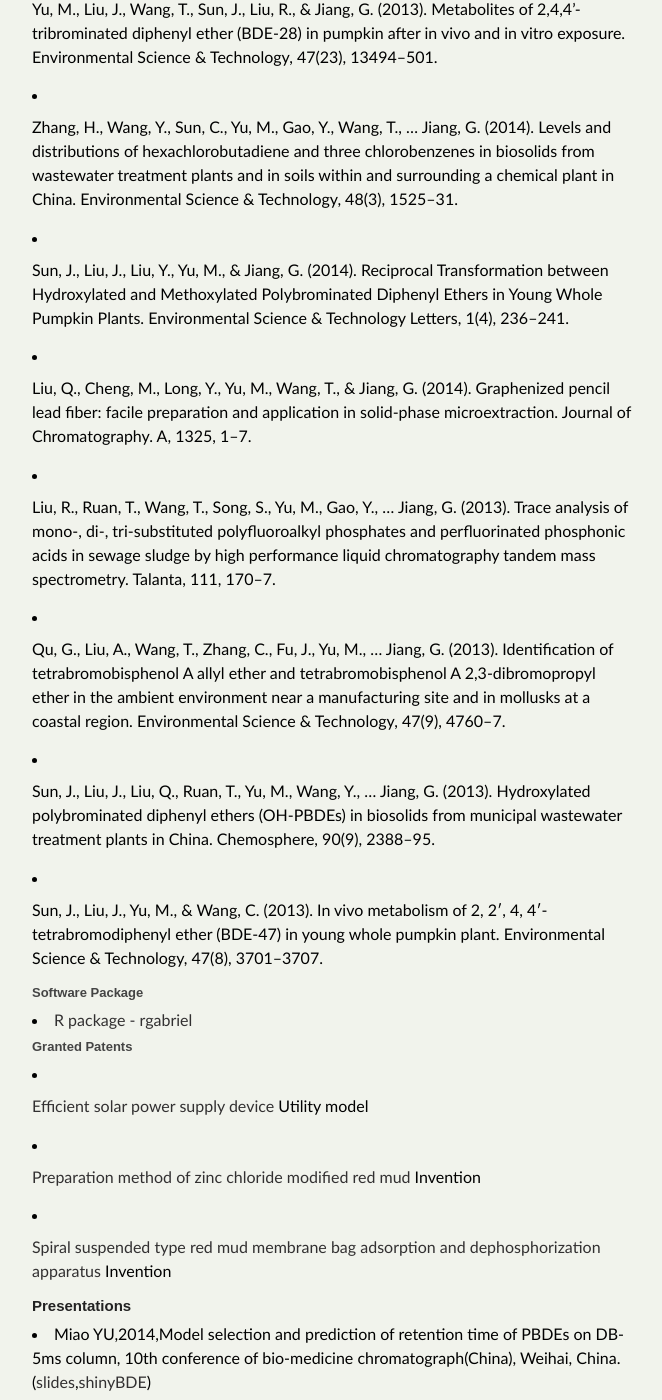
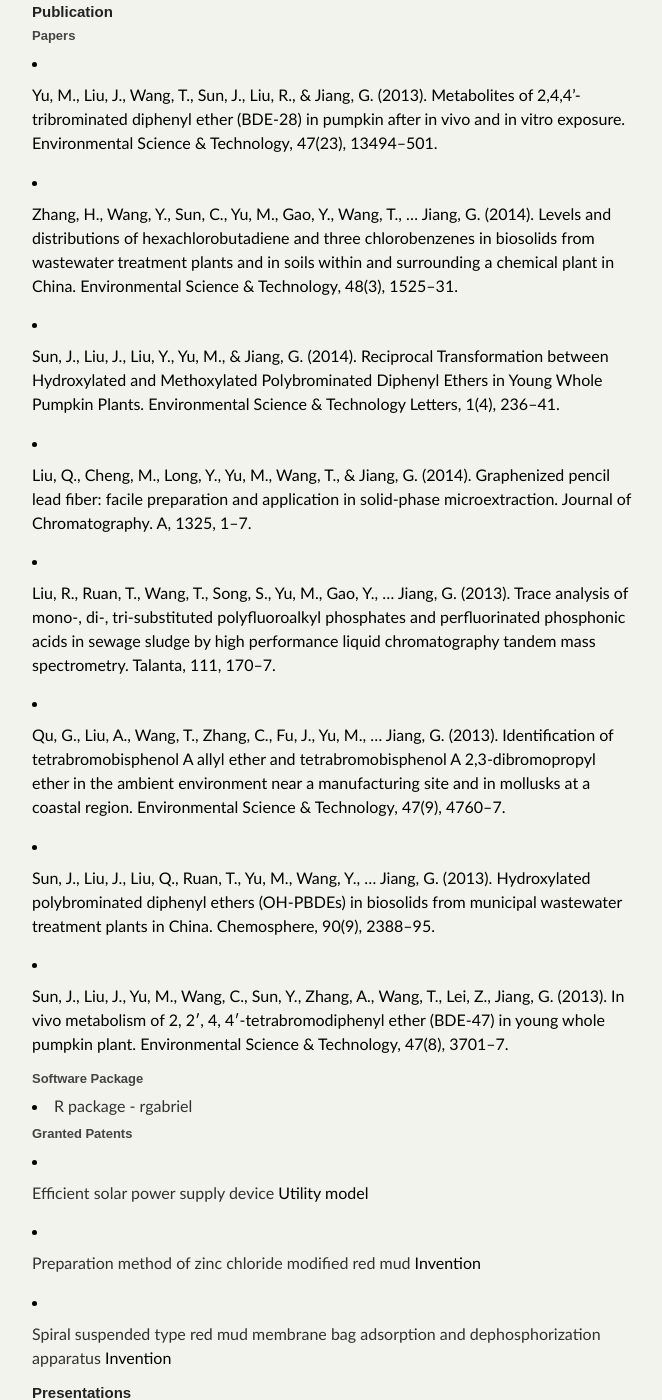
Before and after one commit to yufree/blog, a Jekyll site: the page built from vitae/index.md, in a window 1280 px wide and 1400 px high, scrolled down 1472 px. Shown: the whole window, without its empty margins (308-970 px from the left). Built offline with Jekyll 4.4.1, drawn with Linux system fonts in a browser that asks for light colours; some web fonts are replaced; some of the changed text lies outside the part shown.

Commit message:
update cv

```diff
--- a/vitae/index.md
+++ b/vitae/index.md
@@ -55,7 +59,7 @@
 
 - Zhang, H., Wang, Y., Sun, C., Yu, M., Gao, Y., Wang, T., … Jiang, G. (2014). Levels and distributions of hexachlorobutadiene and three chlorobenzenes in biosolids from wastewater treatment plants and in soils within and surrounding a chemical plant in China. Environmental Science & Technology, 48(3), 1525–31.
 
-- Sun, J., Liu, J., Liu, Y., Yu, M., & Jiang, G. (2014). Reciprocal Transformation between Hydroxylated and Methoxylated Polybrominated Diphenyl Ethers in Young Whole Pumpkin Plants. Environmental Science & Technology Letters, 1(4), 236–241.
+- Sun, J., Liu, J., Liu, Y., Yu, M., & Jiang, G. (2014). Reciprocal Transformation between Hydroxylated and Methoxylated Polybrominated Diphenyl Ethers in Young Whole Pumpkin Plants. Environmental Science & Technology Letters, 1(4), 236–41.
 
 - Liu, Q., Cheng, M., Long, Y., Yu, M., Wang, T., & Jiang, G. (2014). Graphenized pencil lead fiber: facile preparation and application in solid-phase microextraction. Journal of Chromatography. A, 1325, 1–7.
 
@@ -65,7 +69,7 @@
 
 - Sun, J., Liu, J., Liu, Q., Ruan, T., Yu, M., Wang, Y., … Jiang, G. (2013). Hydroxylated polybrominated diphenyl ethers (OH-PBDEs) in biosolids from municipal wastewater treatment plants in China. Chemosphere, 90(9), 2388–95.
 
-- Sun, J., Liu, J., Yu, M., & Wang, C. (2013). In vivo metabolism of 2, 2′, 4, 4′-tetrabromodiphenyl ether (BDE-47) in young whole pumpkin plant. Environmental Science & Technology, 47(8), 3701–3707.
+- Sun, J., Liu, J., Yu, M., Wang, C., Sun, Y., Zhang, A., Wang, T., Lei, Z., Jiang, G. (2013). In vivo metabolism of 2, 2′, 4, 4′-tetrabromodiphenyl ether (BDE-47) in young whole pumpkin plant. Environmental Science & Technology, 47(8), 3701–7.
 
 ### Software Package
 
```
Also changed, not shown: other parts of vitae/index.md (+11 -5 lines).
